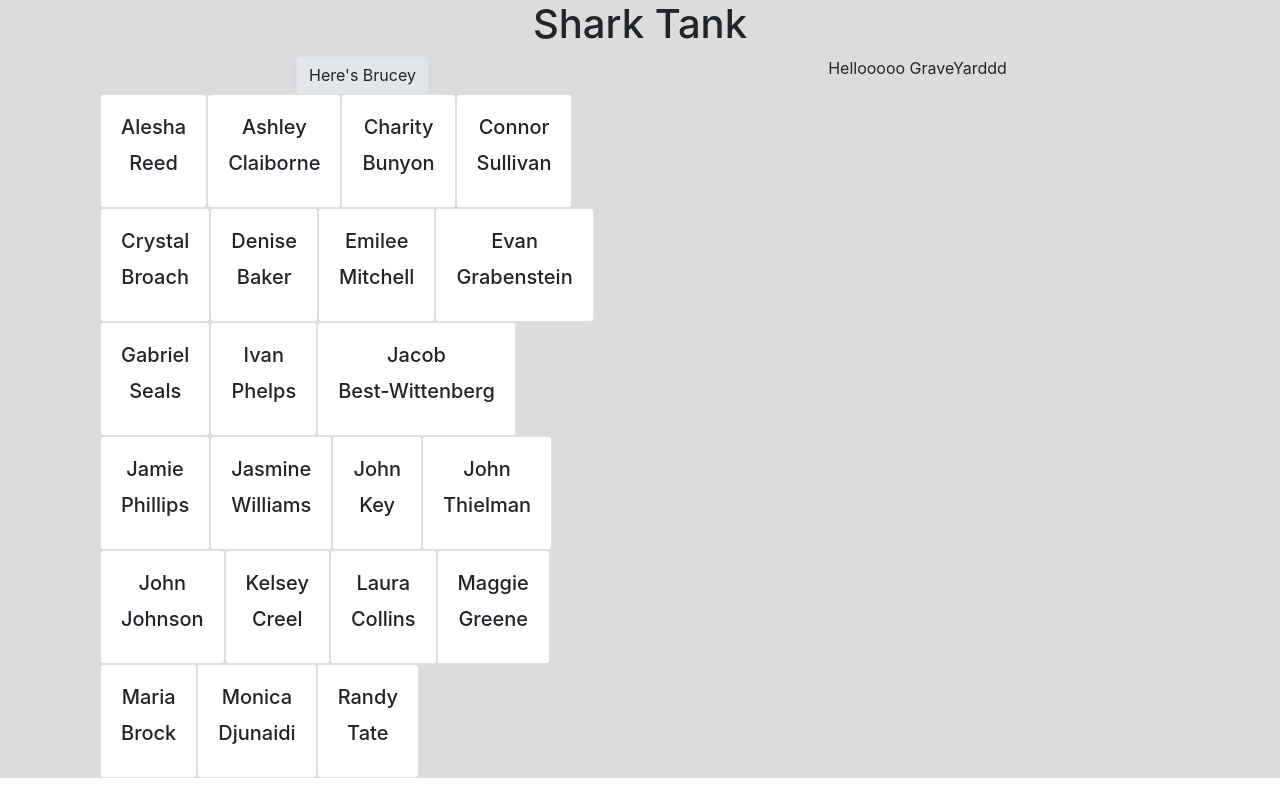
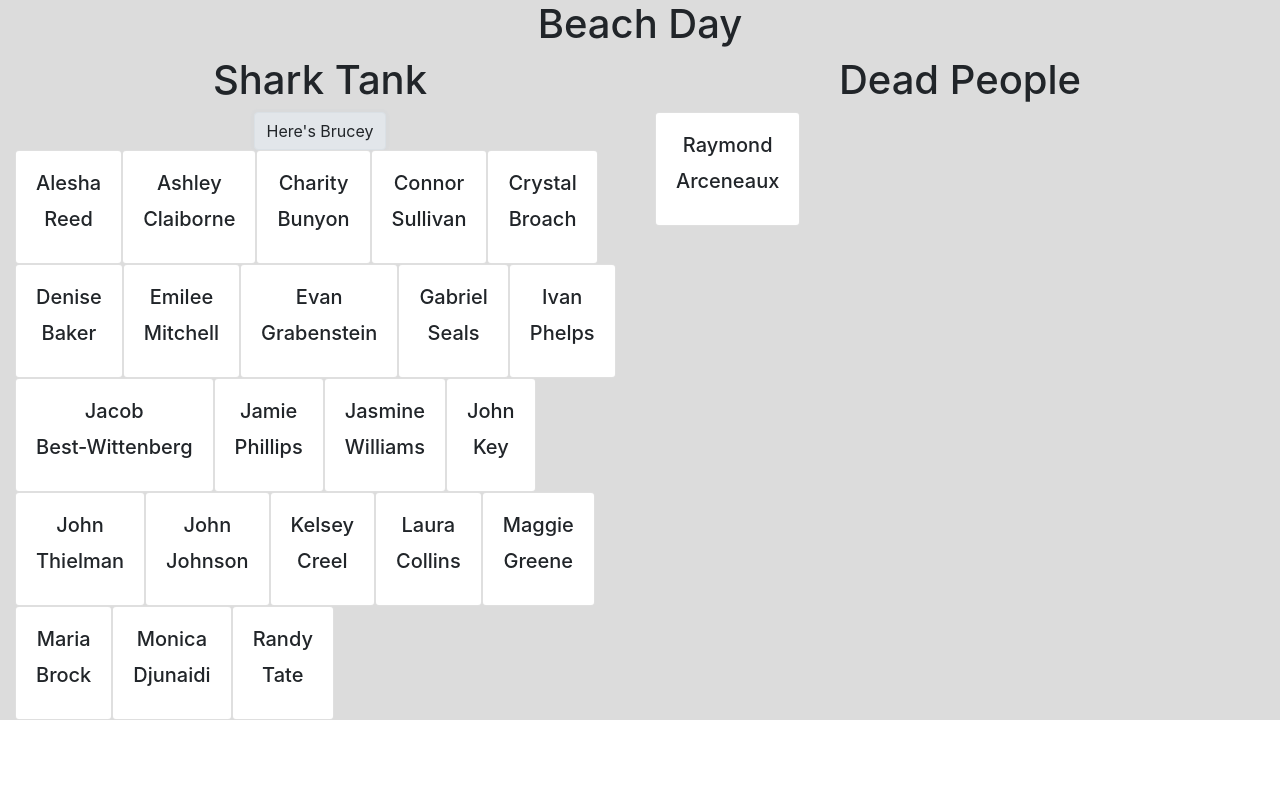
Before and after one commit to maggieisgreene/shark-attack, a React (Create React App) app: page / in a window 1280 px wide. Both pictures are taken after a click on the button "Here's Brucey". Built offline with nearby package versions, Linux system fonts and the light colour scheme.

Commit message:
Passed students print in the Graveyard

```diff
--- a/src/App/App.js
+++ b/src/App/App.js
@@ -28,10 +28,10 @@
   render() {
     return (
       <div className="App">
-        <h1 className="main-header">Shark Tank</h1>
-        <div className="container d-flex flex-wrap">
+        <h1 className="main-header">Beach Day</h1>
+        <div className="d-flex flex-wrap">
           <SharkTank students={this.state.students} killStudent={this.killStudent} />
-          <Graveyard />
+          <Graveyard passedStudents={this.state.passedStudents} />
         </div>
       </div>
     );
--- /dev/null
+++ b/src/components/Gravestone/Gravestone.js
@@ -0,0 +1,23 @@
+import React from 'react';
+import studentShape from '../../helpers/propz/studentShape';
+
+class Gravestone extends React.Component {
+  static propTypes = {
+    passedStudents: studentShape.studentShape,
+  }
+
+  render() {
+    const { passedStudent } = this.props;
+
+    return (
+      <div className="card">
+        <div className="card-body">
+          <h5 className="card-title">{passedStudent.firstName}</h5>
+          <h5 className="card-title">{passedStudent.lastName}</h5>
+        </div>
+      </div>
+    );
+  }
+}
+
+export default Gravestone;
--- a/src/components/Graveyard/Graveyard.js
+++ b/src/components/Graveyard/Graveyard.js
@@ -1,10 +1,25 @@
 import React from 'react';
+import PropTypes from 'prop-types';
+
+import Gravestone from '../Gravestone/Gravestone';
+import studentShape from '../../helpers/propz/studentShape';
 
 class Graveyard extends React.Component {
+  static propTypes = {
+    passedStudents: PropTypes.arrayOf(studentShape.studentShape),
+  }
+
   render() {
+    const { passedStudents } = this.props;
+
+    const gravestones = passedStudents.map((passedStudent) => <Gravestone key={passedStudent.id} passedStudent={passedStudent}/>);
+
     return (
       <div className="graveyard col-6">
-        <p>Hellooooo GraveYarddd</p>
+        <h1>Dead People</h1>
+        <div className="gravestoneZone d-flex flex-wrap">
+          {gravestones}
+        </div>
       </div>
     );
   }
--- a/src/components/SharkTank/SharkTank.js
+++ b/src/components/SharkTank/SharkTank.js
@@ -25,6 +25,7 @@
 
     return (
       <div className="shark-zone col-6">
+        <h1>Shark Tank</h1>
         <button className="btn btn-light" onClick={this.killStudentEvent}>Here's Brucey</button>
         <div className="shark-tank d-flex flex-wrap">
           {studentCard}
```
Also changed, not shown: src/components/Gravestone/Gravestone.scss (added).
